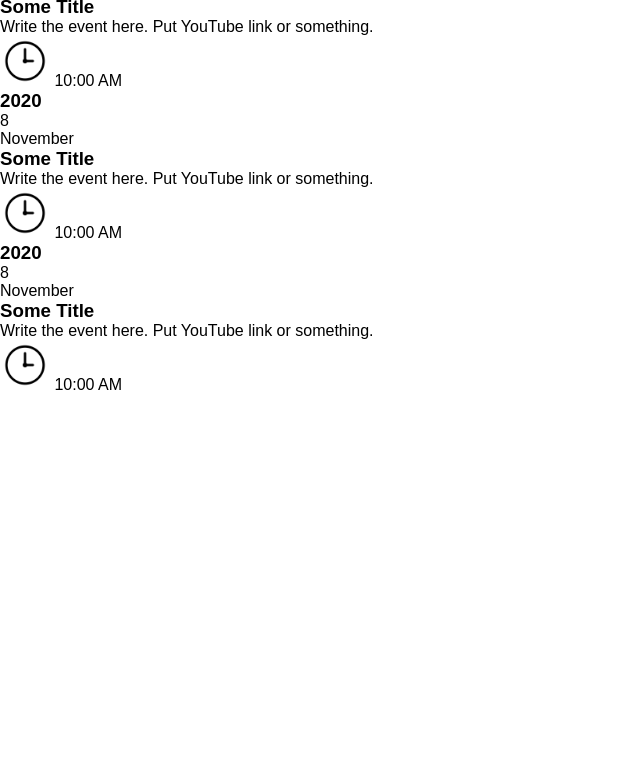
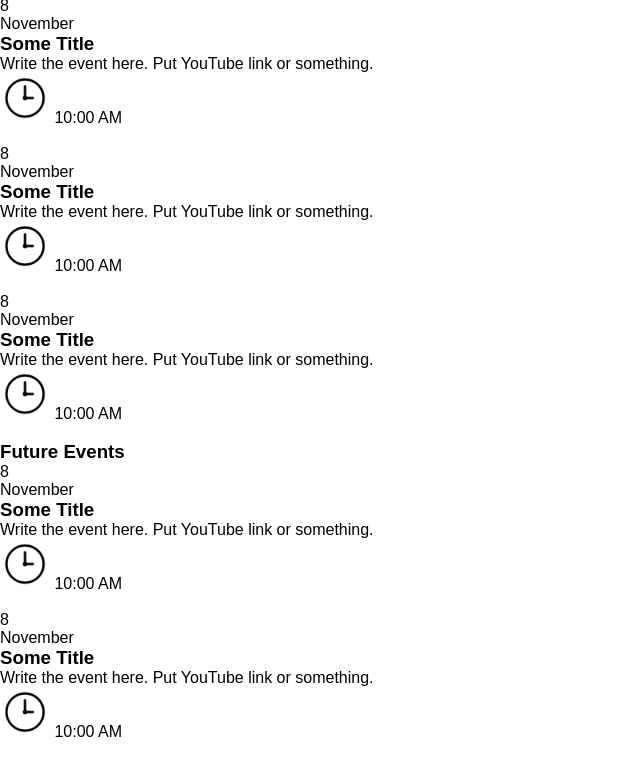
Before and after one commit to dchung29/OYMSwebsite, a plain HTML site: page OYMS Website/events.html in a window 1280 px wide. Shown: the part 62-821 px from the top of the page, without its empty margins (0-640 px from the left). Before the commit the page ends 800 px from the top, so only its background shows below. Drawn offline with Linux system fonts and the light colour scheme.

Commit message:
Update events.html

```diff
--- a/OYMS Website/events.html
+++ b/OYMS Website/events.html
@@ -1,5 +1,6 @@
 <!DOCTYPE html>
 <html lang="en">
+
 <head>
     <meta charset="UTF-8">
     <meta name="viewport" content="width=device-width, initial-scale=1.0">
@@ -8,12 +9,12 @@
 </head>
 
 <body>
-
-    <div class = "event-container">
-    <h3 class = "year">2020</h3>
+<h1>Event Updates</h1>
+    <div class="event-container">
+        <h3 class="year">Past Events</h3>
 
         <div class="event">
-        <div class = "event-left">
+            <div class="event-left">
                 <div class="event-date">
                     <div class="date">8</div>
                     <div class="month">November</div>
@@ -30,13 +31,9 @@
                 </div>
             </div>
         </div>
-    </div>
-
-    <div class = "event-container">
-        <h3 class = "year">2020</h3>
-
+    </br>
         <div class="event">
-            <div class = "event-left">
+            <div class="event-left">
                 <div class="event-date">
                     <div class="date">8</div>
                     <div class="month">November</div>
@@ -49,17 +46,13 @@
                     Write the event here. Put YouTube link or something.
                 </div>
                 <div class="event-timing">
-                <img src="img/clock.png" alt="" width="50"/> 10:00 AM
+                    <img src="img/clock.png" alt="" width="50" /> 10:00 AM
                 </div>
             </div>
         </div>
-        </div>
-
-        <div class = "event-container">
-            <h3 class = "year">2020</h3>
-
+    </br>
         <div class="event">
-                <div class = "event-left">
+            <div class="event-left">
                 <div class="event-date">
                     <div class="date">8</div>
                     <div class="month">November</div>
@@ -72,10 +65,54 @@
                     Write the event here. Put YouTube link or something.
                 </div>
                 <div class="event-timing">
-                    <img src="img/clock.png" alt="" width="50"/> 10:00 AM
+                    <img src="img/clock.png" alt="" width="50" /> 10:00 AM
                 </div>
             </div>
         </div>
+    </br>
+        <h3 class="year">Future Events</h3>
+
+        <div class="event">
+            <div class="event-left">
+                <div class="event-date">
+                    <div class="date">8</div>
+                    <div class="month">November</div>
                 </div>
+            </div>
+
+            <div class="event-right">
+                <h3 class="event">Some Title</h3>
+                <div class="event-description">
+                    Write the event here. Put YouTube link or something.
+                </div>
+                <div class="event-timing">
+                    <img src="img/clock.png" alt="" width="50" /> 10:00 AM
+                </div>
+            </div>
+        </div>
+    </br>
+        <div class="event">
+            <div class="event-left">
+                <div class="event-date">
+                    <div class="date">8</div>
+                    <div class="month">November</div>
+                </div>
+            </div>
+
+            <div class="event-right">
+                <h3 class="event">Some Title</h3>
+                <div class="event-description">
+                    Write the event here. Put YouTube link or something.
+                </div>
+                <div class="event-timing">
+                    <img src="img/clock.png" alt="" width="50" /> 10:00 AM
+                </div>
+            </div>
+        </div>
+    </br>
+
+    </div>
+
 </body>
+
 </html>
```
Lines whose indentation alone changed are shown as unchanged.
